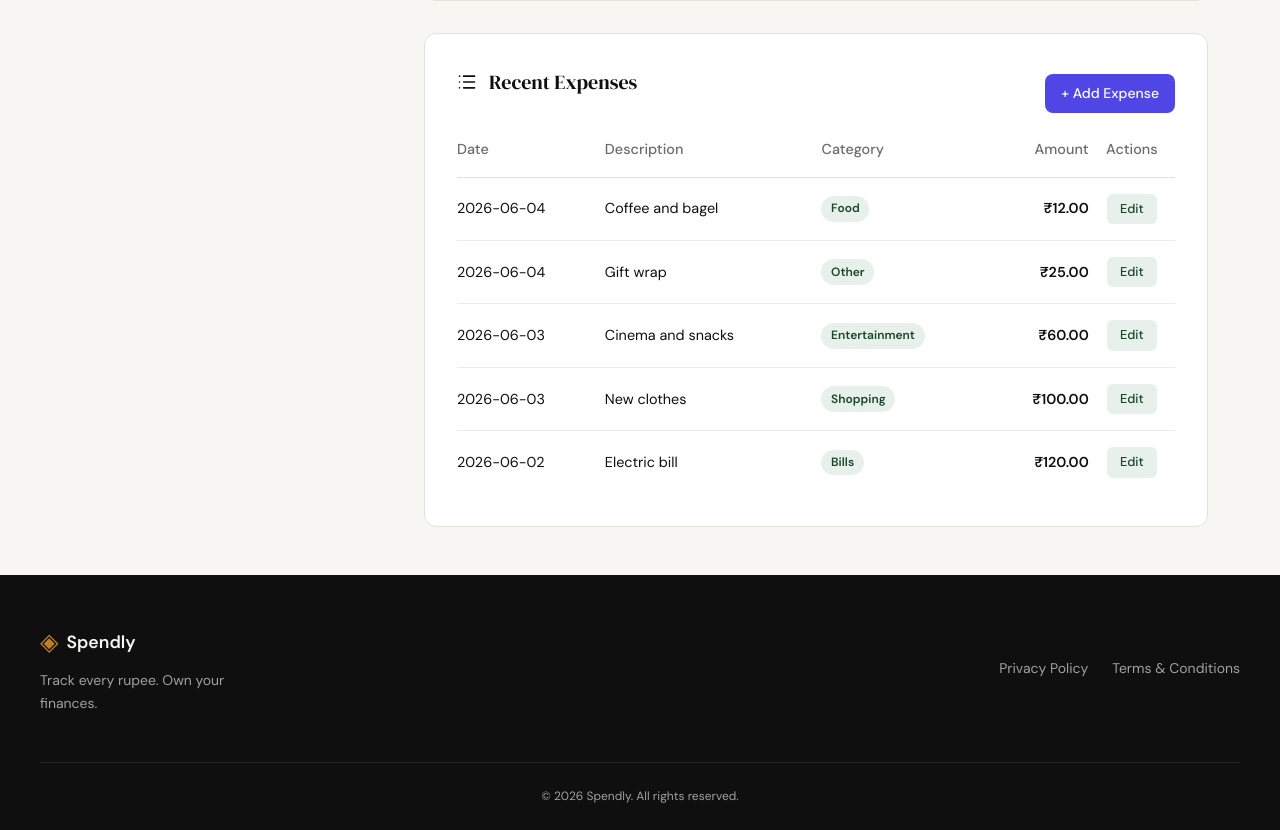
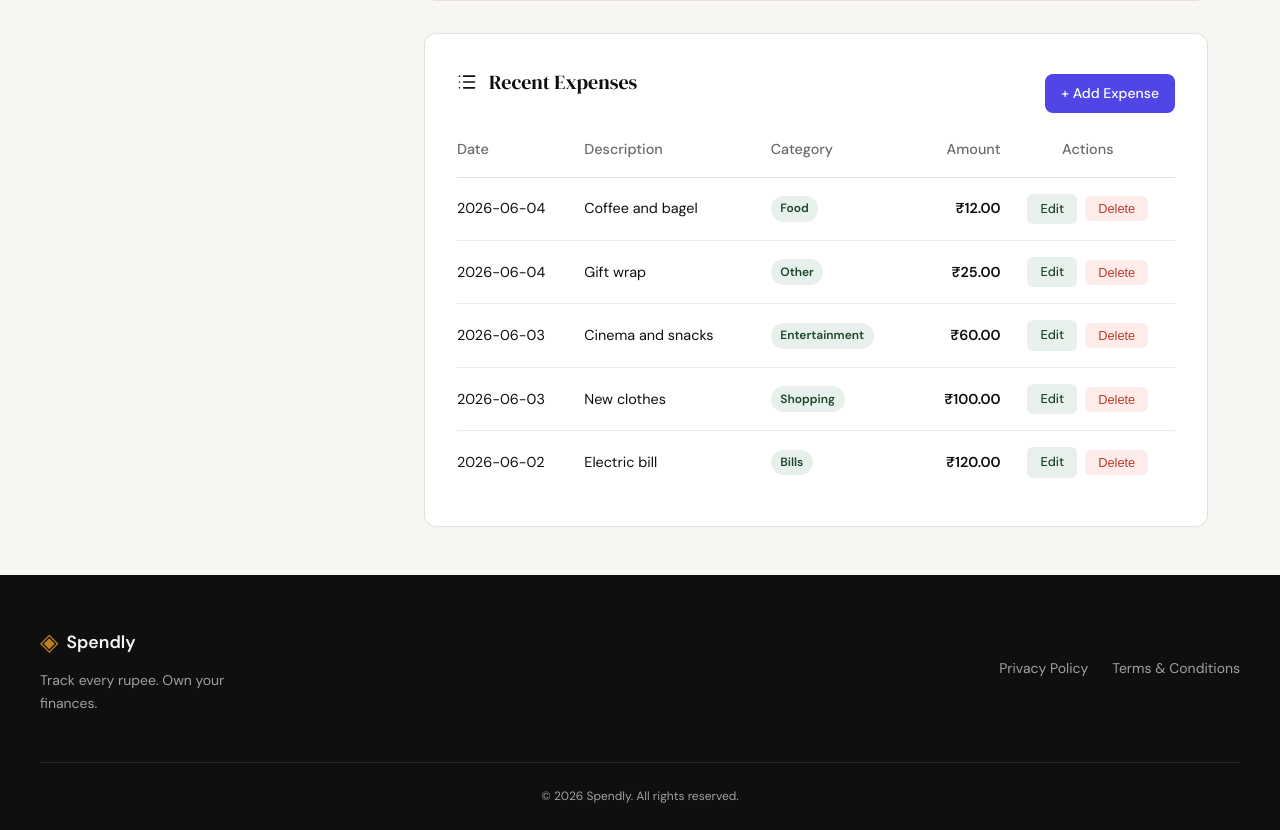
Before and after one commit to deepakshradha/expense-tracker, a Flask app: page /profile in a window 1280 px wide. Shown: the part 912-1742 px from the top of the page. Run offline with Flask 3, Linux system fonts and the light colour scheme; a user stored in the database is signed in; data comes from the database, SQL or seed files in the repository; both versions use the stored data as it was after the commit.

Commit message:
add delete feature

```diff
--- a/app.py
+++ b/app.py
@@ -1,6 +1,6 @@
 import os
 from flask import Flask, render_template, request, redirect, url_for, flash, session, g, abort
-from database.db import init_db, seed_db, create_user, get_user_by_email, get_user_by_id, get_user_total_spending, get_user_spending_by_category, get_recent_expenses, get_user_transaction_count, add_expense as db_add_expense, get_expense_by_id as db_get_expense_by_id, update_expense as db_update_expense
+from database.db import init_db, seed_db, create_user, get_user_by_email, get_user_by_id, get_user_total_spending, get_user_spending_by_category, get_recent_expenses, get_user_transaction_count, add_expense as db_add_expense, get_expense_by_id as db_get_expense_by_id, update_expense as db_update_expense, delete_expense as db_delete_expense
 from werkzeug.security import generate_password_hash, check_password_hash
 from datetime import date, datetime
 
@@ -242,9 +242,27 @@ def edit_expense(id):  # noqa: A002 — 'id' is the URL param name; use expense_
     return render_template("edit_expense.html", expense=expense)
 
 
-@app.route("/expenses/<int:id>/delete")
+@app.route("/expenses/<int:id>/delete", methods=["POST"])
 def delete_expense(id):
-    return "Delete expense — coming in Step 9"
+    expense_id = id
+    user_id = session.get("user_id")
+    if not user_id:
+        flash("Please log in to delete an expense", "info")
+        return redirect(url_for("login"))
+
+    expense = db_get_expense_by_id(expense_id)
+    if expense is None:
+        abort(404)
+    if expense["user_id"] != user_id:
+        abort(403)
+
+    try:
+        db_delete_expense(expense_id, user_id)
+        flash("Expense deleted successfully!", "success")
+    except Exception as e:
+        flash(f"An error occurred while deleting: {str(e)}", "error")
+
+    return redirect(url_for("profile"))
 
 
 if __name__ == "__main__":
--- a/database/db.py
+++ b/database/db.py
@@ -180,3 +180,12 @@ def update_expense(expense_id, amount, category, date, description, user_id):
         (amount, category, date, description, expense_id, user_id)
     )
     db.commit()
+
+def delete_expense(expense_id, user_id):
+    """Deletes an expense by id, scoped to user_id for defence-in-depth."""
+    db = get_db()
+    db.execute(
+        'DELETE FROM expenses WHERE id = ? AND user_id = ?',
+        (expense_id, user_id)
+    )
+    db.commit()
--- a/static/css/profile.css
+++ b/static/css/profile.css
@@ -310,6 +310,32 @@
     border-color: var(--accent);
 }
 
+.btn-delete {
+    display: inline-block;
+    padding: 0.25rem 0.75rem;
+    font-size: 0.8rem;
+    font-weight: 500;
+    color: var(--danger, #dc2626);
+    background: var(--danger-light, #fef2f2);
+    border: 1px solid transparent;
+    border-radius: var(--radius-sm);
+    cursor: pointer;
+    transition: background 0.2s, border-color 0.2s;
+}
+
+.btn-delete:hover {
+    background: transparent;
+    border-color: var(--danger, #dc2626);
+}
+
+.action-buttons {
+    display: flex;
+    gap: 0.5rem;
+    justify-content: center;
+    align-items: center;
+}
+
+
 @media (max-width: 900px) {
     .profile-container {
         grid-template-columns: 1fr;
--- a/templates/profile.html
+++ b/templates/profile.html
@@ -116,8 +116,13 @@
                             <td><span class="tx-category-badge">{{ exp.category }}</span></td>
                             <td class="tx-amount">₹{{ "%.2f"|format(exp.amount) }}</td>
                             <td style="text-align: center;">
-                                <a href="{{ url_for('edit_expense', id=exp.id) }}" class="btn-edit">Edit</a>
-                            </td>
+                                <div class="action-buttons">
+                                    <a href="{{ url_for('edit_expense', id=exp.id) }}" class="btn-edit">Edit</a>
+                                    <form method="POST" action="{{ url_for('delete_expense', id=exp.id) }}" style="display: inline;">
+                                        <button type="submit" class="btn-delete" onclick="return confirm('Are you sure you want to delete this expense?')">Delete</button>
+                                    </form>
+                                </div>
+                             </td>
                         </tr>
                         {% else %}
                         <tr>
```
Also changed, not shown: tests/test_08-add-expense.py (+5 -0 lines), tests/test_09-edit-expense.py (+5 -0 lines), tests/test_10-delete-expense.py (added, +154 -0 lines), .claude/specs/10-delete-expense.md (added), expense_tracker.db.
